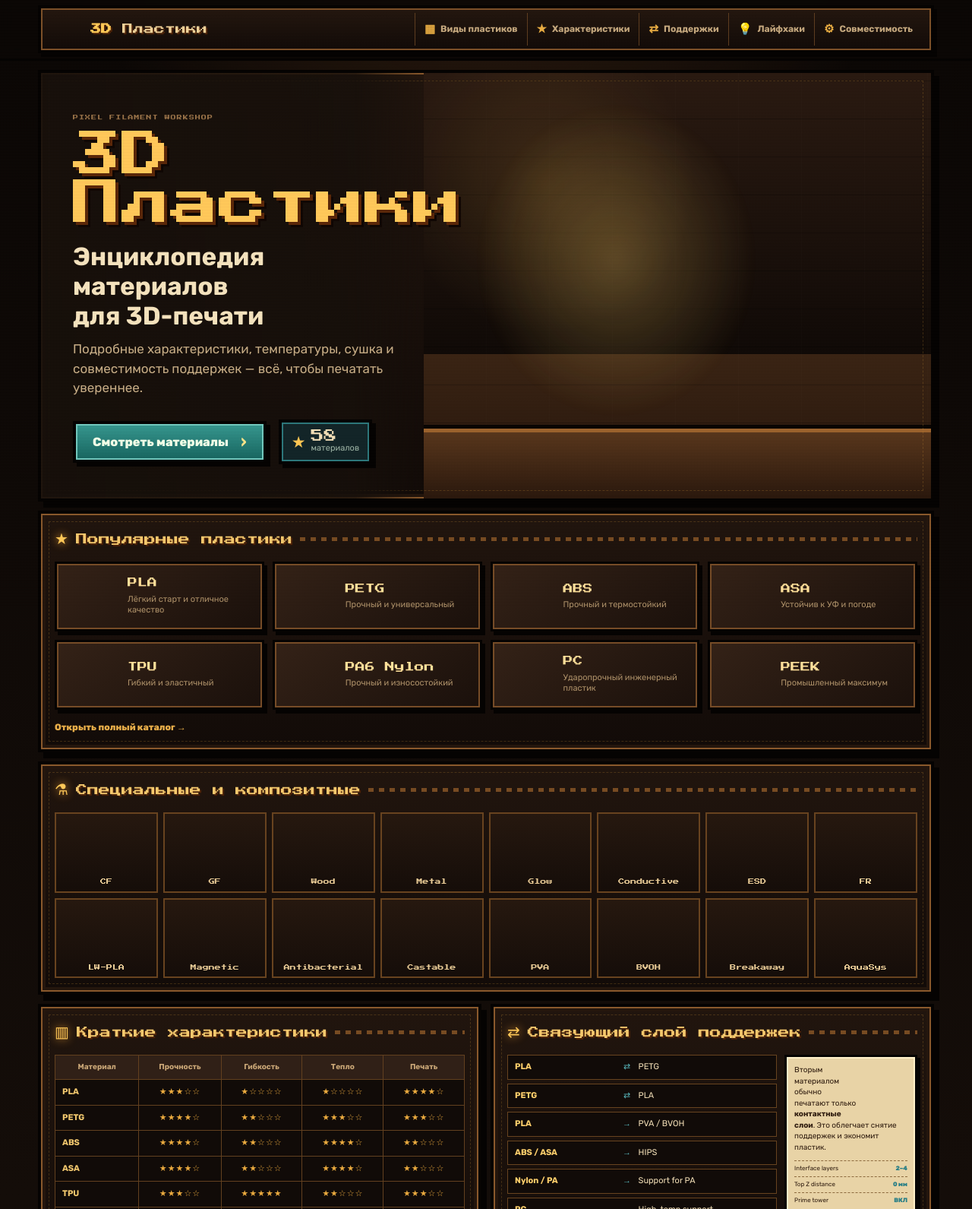
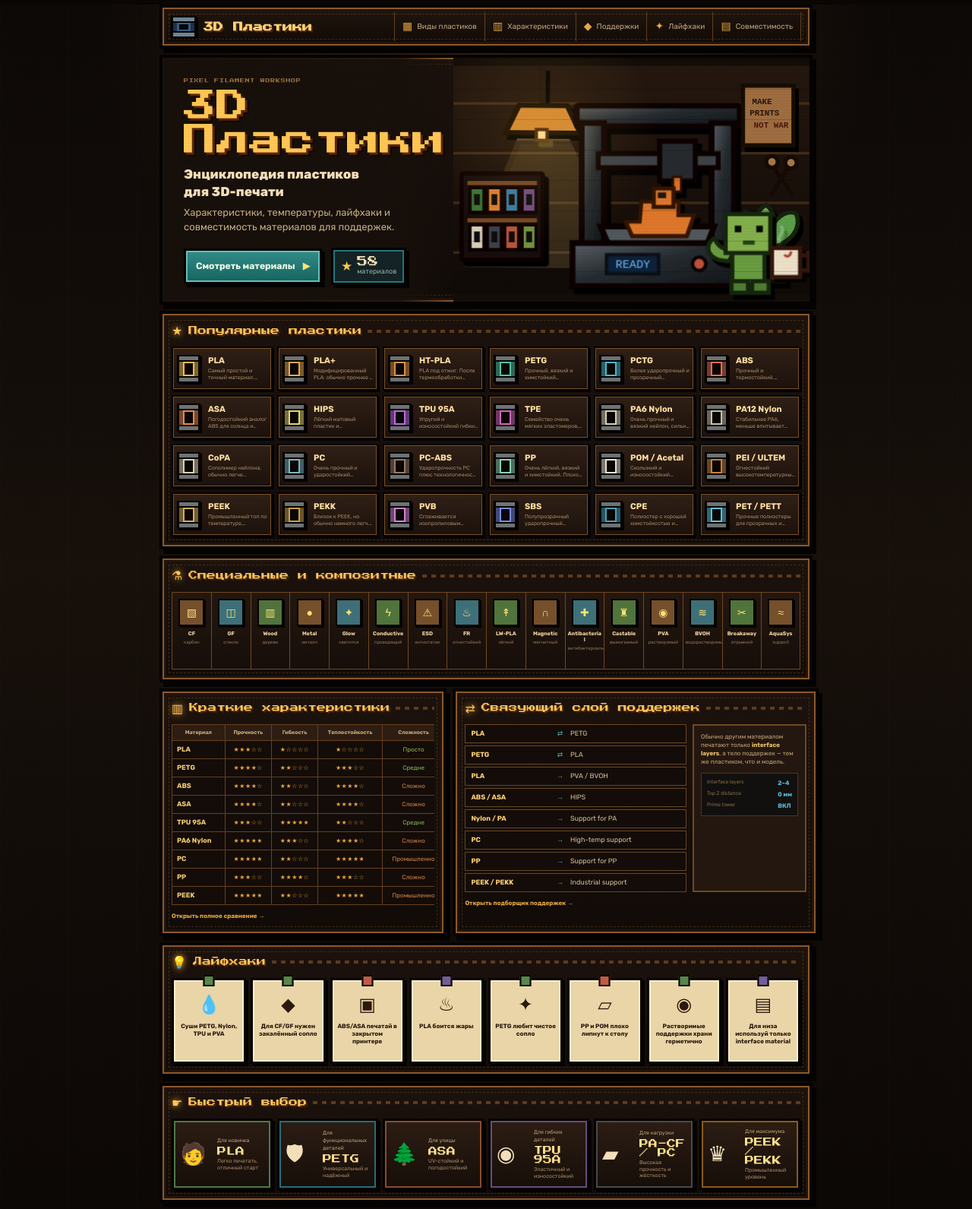
Before and after one commit to 3d-mast/3d-mast.github.io, a plain HTML site: page index.html in a window 1280 px wide. Shown: the top 1591 px of the page at 76% size. Drawn offline with Linux system fonts and the light colour scheme; no server answers.

Commit message:
Restore previous pixel-art homepage

```diff
--- a/index.html
+++ b/index.html
@@ -3,136 +3,124 @@
 <head>
   <meta charset="utf-8">
   <meta name="viewport" content="width=device-width,initial-scale=1">
-  <meta name="description" content="Энциклопедия пластиков для FDM 3D-печати: свойства, температуры, сушка и совместимость поддержек.">
-  <meta name="theme-color" content="#120b07">
+  <meta name="description" content="Энциклопедия пластиков для FDM 3D-печати: характеристики, температуры, сушка и совместимость поддержек.">
+  <meta name="theme-color" content="#100b07">
   <title>3D Пластики — энциклопедия материалов</title>
   <link rel="preconnect" href="https://fonts.googleapis.com">
   <link rel="preconnect" href="https://fonts.gstatic.com" crossorigin>
   <link href="https://fonts.googleapis.com/css2?family=Press+Start+2P&family=Rubik:wght@400;500;600;700;800&display=swap" rel="stylesheet">
-  <link rel="stylesheet" href="home-v8-1.css?v=8.0.1">
-  <link rel="stylesheet" href="home-v8-2.css?v=8.0.1">
-  <link rel="stylesheet" href="home-v8-3.css?v=8.0.1">
-  <link rel="stylesheet" href="home-v8-4.css?v=8.0.1">
+  <link rel="stylesheet" href="pixel-v6.css?v=6.0.0">
 </head>
 <body>
-  <div class="page-grain" aria-hidden="true"></div>
-  <header class="site-header">
-    <div class="shell header-inner">
-      <a class="brand" href="index.html" aria-label="3D Пластики — главная">
-        <span class="brand-spool ui-sprite spool-0" aria-hidden="true"></span>
-        <span><b>3D</b> Пластики</span>
-      </a>
-      <button class="menu-toggle" type="button" aria-label="Открыть меню" aria-expanded="false">☰</button>
-      <nav class="nav" aria-label="Основная навигация">
+  <div class="pixel-noise" aria-hidden="true"></div>
+  <div class="site-shell">
+    <header class="top-panel pixel-frame">
+      <a class="logo" href="index.html"><span class="logo-spool"><i></i></span><b>3D Пластики</b></a>
+      <button class="menu-button" type="button" aria-expanded="false" aria-label="Открыть меню">☰</button>
+      <nav class="top-nav" aria-label="Главная навигация">
         <a href="materials.html"><span>▦</span> Виды пластиков</a>
-        <a href="compare.html"><span>★</span> Характеристики</a>
-        <a href="supports.html"><span>⇄</span> Поддержки</a>
-        <a href="guide.html"><span>💡</span> Лайфхаки</a>
-        <a href="#compatibility"><span>⚙</span> Совместимость</a>
+        <a href="compare.html"><span>▥</span> Характеристики</a>
+        <a href="supports.html"><span>◆</span> Поддержки</a>
+        <a href="guide.html"><span>✦</span> Лайфхаки</a>
+        <a href="#compatibility"><span>▤</span> Совместимость</a>
       </nav>
-    </div>
     </header>
 
-  <main class="shell" id="top">
-    <section class="hero pixel-panel">
+    <main>
+      <section class="hero pixel-frame" id="top">
         <div class="hero-copy">
-        <span class="eyebrow">PIXEL FILAMENT WORKSHOP</span>
+          <p class="kicker">PIXEL FILAMENT WORKSHOP</p>
           <h1>3D Пластики</h1>
-        <h2>Энциклопедия материалов<br>для 3D-печати</h2>
-        <p>Подробные характеристики, температуры, сушка и совместимость поддержек — всё, чтобы печатать увереннее.</p>
+          <h2>Энциклопедия пластиков<br>для 3D-печати</h2>
+          <p class="hero-text">Характеристики, температуры, лайфхаки и совместимость материалов для поддержек.</p>
           <div class="hero-actions">
-          <a class="primary-button" href="materials.html">Смотреть материалы <b>›</b></a>
-          <div class="material-count"><span>★</span><b id="materialCount">0</b><small>материалов</small></div>
+            <a class="main-button" href="materials.html">Смотреть материалы <span>▶</span></a>
+            <div class="material-counter"><span>★</span><b id="materialCount">0</b><small>материалов</small></div>
           </div>
         </div>
 
-      <div class="workshop" aria-label="Пиксельная мастерская с 3D-принтером">
-        <div class="workshop-glow" aria-hidden="true"></div>
-        <span class="hero-sprite sprite-lamp" aria-hidden="true"></span>
-        <span class="hero-sprite sprite-board" aria-hidden="true"></span>
-        <span class="hero-sprite sprite-poster" aria-hidden="true"></span>
-        <span class="hero-sprite sprite-printer" aria-hidden="true"></span>
-        <span class="hero-sprite sprite-rack" aria-hidden="true"></span>
-        <span class="hero-sprite sprite-plant" aria-hidden="true"></span>
-        <span class="hero-sprite sprite-dragon" aria-hidden="true"></span>
-        <span class="hero-sprite sprite-mug" aria-hidden="true"></span>
+        <div class="workshop-art" aria-label="Пиксельная мастерская с 3D-принтером">
+          <svg viewBox="0 0 430 275" role="img" aria-label="Пиксельный 3D-принтер печатает кораблик">
+            <defs>
+              <linearGradient id="wall" x1="0" y1="0" x2="0" y2="1"><stop offset="0" stop-color="#24170f"/><stop offset="1" stop-color="#100a07"/></linearGradient>
+              <linearGradient id="metal" x1="0" y1="0" x2="1" y2="1"><stop offset="0" stop-color="#596066"/><stop offset=".45" stop-color="#262c30"/><stop offset="1" stop-color="#111417"/></linearGradient>
+              <filter id="shadow"><feDropShadow dx="5" dy="6" stdDeviation="0" flood-color="#050302"/></filter>
+            </defs>
+            <rect width="430" height="275" fill="url(#wall)"/>
+            <g opacity=".35" fill="#8b5b31"><rect x="0" y="44" width="430" height="3"/><rect x="0" y="104" width="430" height="3"/><rect x="0" y="164" width="430" height="3"/><rect x="0" y="224" width="430" height="3"/></g>
+            <g class="svg-lamp" filter="url(#shadow)"><rect x="105" y="0" width="7" height="47" fill="#20130c"/><path d="M80 48h58l16 33H64z" fill="#d58a32" stroke="#130805" stroke-width="6"/><rect x="101" y="77" width="13" height="13" fill="#ffe29a" stroke="#4c280d" stroke-width="4"/><path d="M78 88h63l78 156H15z" fill="#ffd877" opacity=".1"/></g>
+            <g class="svg-rack" filter="url(#shadow)"><rect x="10" y="130" width="98" height="104" rx="2" fill="#160d08" stroke="#080403" stroke-width="5"/><rect x="17" y="139" width="84" height="5" fill="#754723"/><rect x="17" y="184" width="84" height="5" fill="#754723"/>
+              <g transform="translate(20 147)"><g><rect width="17" height="30" fill="#3e7334" stroke="#070403" stroke-width="4"/><rect x="5" y="8" width="7" height="13" fill="#110a07"/></g><g transform="translate(21)"><rect width="17" height="30" fill="#da7f2e" stroke="#070403" stroke-width="4"/><rect x="5" y="8" width="7" height="13" fill="#110a07"/></g><g transform="translate(42)"><rect width="17" height="30" fill="#397ca1" stroke="#070403" stroke-width="4"/><rect x="5" y="8" width="7" height="13" fill="#110a07"/></g><g transform="translate(63)"><rect width="17" height="30" fill="#704c83" stroke="#070403" stroke-width="4"/><rect x="5" y="8" width="7" height="13" fill="#110a07"/></g></g>
+              <g transform="translate(20 192)"><g><rect width="17" height="30" fill="#d9cfb7" stroke="#070403" stroke-width="4"/><rect x="5" y="8" width="7" height="13" fill="#110a07"/></g><g transform="translate(21)"><rect width="17" height="30" fill="#3b4148" stroke="#070403" stroke-width="4"/><rect x="5" y="8" width="7" height="13" fill="#110a07"/></g><g transform="translate(42)"><rect width="17" height="30" fill="#b9543d" stroke="#070403" stroke-width="4"/><rect x="5" y="8" width="7" height="13" fill="#110a07"/></g><g transform="translate(63)"><rect width="17" height="30" fill="#719240" stroke="#070403" stroke-width="4"/><rect x="5" y="8" width="7" height="13" fill="#110a07"/></g></g>
+            </g>
+            <g class="svg-printer" transform="translate(124 40)" filter="url(#shadow)"><rect x="25" y="8" width="197" height="25" rx="2" fill="url(#metal)" stroke="#080403" stroke-width="7"/><rect x="31" y="29" width="27" height="147" fill="url(#metal)" stroke="#080403" stroke-width="7"/><rect x="188" y="29" width="27" height="147" fill="url(#metal)" stroke="#080403" stroke-width="7"/><rect x="51" y="66" width="145" height="17" fill="#3d4347" stroke="#080403" stroke-width="6"/><g class="print-head"><rect x="97" y="51" width="43" height="48" fill="#262b2e" stroke="#080403" stroke-width="6"/><rect x="113" y="94" width="10" height="18" fill="#db6f27" stroke="#2a0f05" stroke-width="3"/></g><path d="M54 154h137l-11 28H66z" fill="#51595c" stroke="#080403" stroke-width="7"/><g class="benchy"><path d="M103 120h45v17h19l-9 26H92l-8-18h17z" fill="#dc762b" stroke="#321205" stroke-width="5"/><rect x="118" y="104" width="24" height="23" fill="#dc762b" stroke="#321205" stroke-width="5"/><rect x="123" y="109" width="10" height="7" fill="#22120b"/></g><rect x="20" y="174" width="203" height="52" fill="url(#metal)" stroke="#080403" stroke-width="7"/><rect x="61" y="188" width="63" height="23" fill="#092037" stroke="#071019" stroke-width="4"/><text x="72" y="204" fill="#75beff" font-size="14" font-family="monospace">READY</text><circle cx="173" cy="199" r="8" fill="#be5039" stroke="#080403" stroke-width="4"/></g>
+            <g class="svg-poster" filter="url(#shadow)"><rect x="350" y="24" width="61" height="72" fill="#9d6c3f" stroke="#160a05" stroke-width="5"/><text x="361" y="46" fill="#27150b" font-size="10" font-family="monospace" font-weight="bold">MAKE</text><text x="358" y="60" fill="#27150b" font-size="10" font-family="monospace" font-weight="bold">PRINTS</text><text x="363" y="75" fill="#4d170c" font-size="10" font-family="monospace" font-weight="bold">NOT WAR</text></g>
+            <g class="svg-tools" stroke="#160a05" stroke-width="5" stroke-linecap="square"><path d="M407 119l-22 36"/><path d="M383 117l26 38"/><circle cx="385" cy="116" r="7" fill="#a47748"/><circle cx="408" cy="117" r="7" fill="#a47748"/></g>
+            <g class="svg-plant" transform="translate(335 165)" filter="url(#shadow)"><rect x="18" y="52" width="47" height="43" fill="#9e6033" stroke="#180b05" stroke-width="5"/><path d="M42 56C12 45 6 20 18 11c15 5 25 18 24 45z" fill="#4d8f3f" stroke="#14240f" stroke-width="5"/><path d="M42 56c4-33 22-48 37-43 7 16-3 37-37 43z" fill="#5a9c47" stroke="#14240f" stroke-width="5"/><path d="M42 56C25 32 30 9 43 3c13 10 14 30-1 53z" fill="#6ba850" stroke="#14240f" stroke-width="5"/></g>
+            <g class="svg-dragon" transform="translate(311 177)" filter="url(#shadow)"><path class="dragon-tail" d="M22 59C-6 62-10 41 2 33c6 11 12 14 27 11z" fill="#679a40" stroke="#172710" stroke-width="5"/><rect x="26" y="39" width="39" height="48" fill="#679a40" stroke="#172710" stroke-width="5"/><rect x="18" y="2" width="54" height="47" fill="#82ae4b" stroke="#172710" stroke-width="5"/><rect x="29" y="16" width="8" height="8" fill="#061006"/><rect x="55" y="16" width="8" height="8" fill="#061006"/><rect x="39" y="34" width="14" height="5" fill="#284019"/><rect x="25" y="83" width="20" height="14" fill="#4d7b31" stroke="#172710" stroke-width="5"/><rect x="50" y="83" width="20" height="14" fill="#4d7b31" stroke="#172710" stroke-width="5"/></g>
+            <g class="svg-mug" transform="translate(385 220)" filter="url(#shadow)"><rect width="34" height="35" fill="#ecdfc7" stroke="#32190b" stroke-width="5"/><path d="M34 9h10v18H34" fill="none" stroke="#32190b" stroke-width="5"/><path d="M15 8c4 5 8 0 8-4" fill="none" stroke="#aa4032" stroke-width="3"/><path class="steam steam-a" d="M8 0c-6-9 7-12 1-21" fill="none" stroke="#fff" stroke-opacity=".55" stroke-width="4"/><path class="steam steam-b" d="M22 0c6-8-5-12 2-21" fill="none" stroke="#fff" stroke-opacity=".45" stroke-width="4"/></g>
+          </svg>
         </div>
       </section>
 
-    <section class="section pixel-panel" id="popular">
-      <div class="section-heading"><span>★</span><h2>Популярные пластики</h2><i></i></div>
+      <section class="dashboard-panel pixel-frame" id="popular">
+        <div class="panel-heading"><span>★</span><h2>Популярные пластики</h2><i></i></div>
         <div id="popularGrid" class="popular-grid"></div>
-      <a class="section-link" href="materials.html">Открыть полный каталог →</a>
       </section>
 
-    <section class="section pixel-panel" id="special">
-      <div class="section-heading"><span>⚗</span><h2>Специальные и композитные</h2><i></i></div>
+      <section class="dashboard-panel pixel-frame" id="special">
+        <div class="panel-heading"><span>⚗</span><h2>Специальные и композитные</h2><i></i></div>
         <div id="specialGrid" class="special-grid"></div>
       </section>
 
-    <section class="info-grid" id="compatibility">
-      <article class="section pixel-panel info-card">
-        <div class="section-heading"><span>▥</span><h2>Краткие характеристики</h2><i></i></div>
-        <div class="table-wrap">
-          <table class="rating-table">
-            <thead><tr><th>Материал</th><th>Прочность</th><th>Гибкость</th><th>Тепло</th><th>Печать</th></tr></thead>
-            <tbody id="ratingTable"></tbody>
-          </table>
-        </div>
-        <a class="section-link" href="compare.html">Полное сравнение →</a>
+      <section class="double-panel" id="compatibility">
+        <article class="dashboard-panel pixel-frame compact-panel">
+          <div class="panel-heading"><span>▥</span><h2>Краткие характеристики</h2><i></i></div>
+          <div class="table-scroll"><table class="rating-table"><thead><tr><th>Материал</th><th>Прочность</th><th>Гибкость</th><th>Теплостойкость</th><th>Сложность</th></tr></thead><tbody id="ratingTable"></tbody></table></div>
+          <a class="text-link" href="compare.html">Открыть полное сравнение →</a>
         </article>
 
-      <article class="section pixel-panel info-card">
-        <div class="section-heading"><span>⇄</span><h2>Связующий слой поддержек</h2><i></i></div>
-        <div class="support-layout">
-          <div id="supportPairs" class="support-pairs"></div>
-          <aside class="support-note">
-            <span class="ui-sprite special-3" aria-hidden="true"></span>
-            <p>Вторым материалом обычно печатают только <b>контактные слои</b>. Это облегчает снятие поддержек и экономит пластик.</p>
-            <dl><div><dt>Interface layers</dt><dd>2–4</dd></div><div><dt>Top Z distance</dt><dd>0 мм</dd></div><div><dt>Prime tower</dt><dd>ВКЛ</dd></div></dl>
-          </aside>
+        <article class="dashboard-panel pixel-frame compact-panel">
+          <div class="panel-heading"><span>⇄</span><h2>Связующий слой поддержек</h2><i></i></div>
+          <div class="support-summary">
+            <div class="support-pairs" id="supportPairs"></div>
+            <aside class="support-note"><p>Обычно другим материалом печатают только <b>interface layers</b>, а тело поддержек — тем же пластиком, что и модель.</p><div><small>Interface layers</small><b>2–4</b><small>Top Z distance</small><b>0 мм</b><small>Prime tower</small><b>ВКЛ</b></div></aside>
           </div>
-        <a class="section-link" href="supports.html">Открыть подборщик →</a>
+          <a class="text-link" href="supports.html">Открыть подборщик поддержек →</a>
         </article>
       </section>
 
-    <section class="section pixel-panel tips-section">
-      <div class="section-heading"><span>💡</span><h2>Лайфхаки</h2><i></i></div>
+      <section class="dashboard-panel pixel-frame" id="tips">
+        <div class="panel-heading"><span>💡</span><h2>Лайфхаки</h2><i></i></div>
         <div class="tips-grid">
-        <article><span class="ui-sprite special-7"></span><b>Суши PETG, Nylon, TPU и PVA</b><p>Влага портит поверхность и прочность.</p></article>
-        <article><span class="ui-sprite special-10"></span><b>Для CF/GF нужно твёрдое сопло</b><p>Латунь быстро изнашивается.</p></article>
-        <article><span class="ui-sprite special-2"></span><b>ABS и ASA печатай в камере</b><p>Так меньше трещин и отрыва углов.</p></article>
-        <article><span class="ui-sprite special-4"></span><b>PLA не любит жару</b><p>В машине летом он может размягчиться.</p></article>
-        <article><span class="ui-sprite special-8"></span><b>Калибруй первый слой</b><p>Он определяет большую часть результата.</p></article>
-        <article><span class="ui-sprite special-12"></span><b>Храни филамент герметично</b><p>Добавь силикагель и контролируй влажность.</p></article>
+          <article><span>💧</span><b>Суши PETG, Nylon, TPU и PVA</b></article>
+          <article><span>◆</span><b>Для CF/GF нужен закалённый сопло</b></article>
+          <article><span>▣</span><b>ABS/ASA печатай в закрытом принтере</b></article>
+          <article><span>♨</span><b>PLA боится жары</b></article>
+          <article><span>✦</span><b>PETG любит чистое сопло</b></article>
+          <article><span>▱</span><b>PP и POM плохо липнут к столу</b></article>
+          <article><span>◉</span><b>Растворимые поддержки храни герметично</b></article>
+          <article><span>▤</span><b>Для низа используй только interface material</b></article>
         </div>
       </section>
 
-    <section class="section pixel-panel quick-section">
-      <div class="section-heading"><span>★</span><h2>Быстрый выбор</h2><i></i></div>
+      <section class="dashboard-panel pixel-frame" id="quick">
+        <div class="panel-heading"><span>☛</span><h2>Быстрый выбор</h2><i></i></div>
         <div id="quickGrid" class="quick-grid"></div>
       </section>
     </main>
 
-  <footer class="footer">
-    <div class="shell footer-inner">
-      <div class="footer-scene" aria-hidden="true">
-        <span class="hero-sprite sprite-shelf"></span>
-        <span class="hero-sprite sprite-cat"></span>
-        <span class="hero-sprite sprite-footer-mug"></span>
-        <span class="hero-sprite sprite-bookshelf"></span>
+    <footer class="footer-panel pixel-frame">
+      <div class="footer-decor">▥ 📚 🌿 🐈</div>
+      <div class="footer-author"><span>Автор:</span><b>Алексей Прокопчук</b><small>© 2026. Все права защищены.</small></div>
+      <div class="footer-links"><a href="materials.html">Каталог</a><a href="supports.html">Поддержки</a><a href="https://github.com/3d-mast/3d-mast.github.io" rel="noopener">GitHub</a></div>
+      <div class="footer-cup">☕</div>
+    </footer>
   </div>
-      <div class="footer-bar pixel-panel">
-        <div><small>Автор</small><b>Алексей Прокопчук</b><small>© 2026. Все права защищены.</small></div>
-        <nav><a href="materials.html">Каталог</a><a href="supports.html">Поддержки</a><a href="https://github.com/3d-mast/3d-mast.github.io" rel="noopener">GitHub</a></nav>
-      </div>
-    </div>
-  </footer>
 
   <button id="backToTop" class="back-to-top" type="button" aria-label="Вернуться наверх"><span>↑</span><small>TOP</small></button>
   <dialog id="materialDialog" class="material-dialog"><button class="dialog-close" type="button" aria-label="Закрыть">×</button><div id="dialogContent"></div></dialog>
-
   <script src="materials.js"></script>
-  <script src="home-v8.js?v=8.0.1"></script>
+  <script src="pixel-v6.js?v=6.0.0"></script>
 </body>
 </html>
```
Lines whose indentation alone changed are shown as unchanged.
